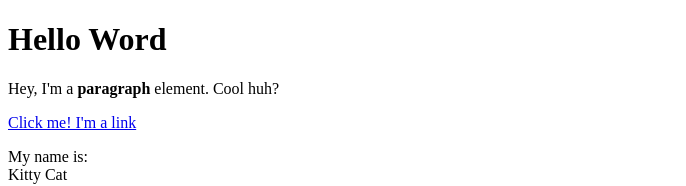
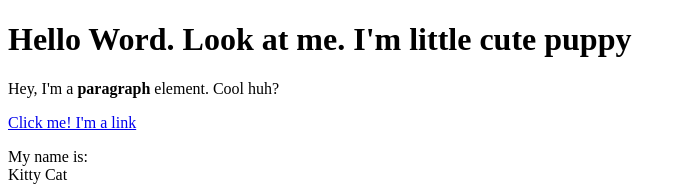
Before and after one commit to Princesscata/CartoonHero, a plain HTML site: page Test.html in a window 1280 px wide. Shown: the top 186 px of the page, without its empty margins (0-686 px from the left). Drawn offline with Linux system fonts and the light colour scheme.

Commit message:
Add puppy

```diff
--- a/Test.html
+++ b/Test.html
@@ -4,7 +4,7 @@
 	<title>test page</title>
 </head>
 <body>
-	<h1>Hello Word</h1>
+	<h1>Hello Word. Look at me. I'm little cute puppy</h1>
 	<p>Hey, I'm a <b>paragraph</b> element. Cool huh?</p>
 	<a href="https://google.com" target="_blanck" title="lets go to google">Click me! I'm a link</a>
 	<p>My name is: <br>
```
